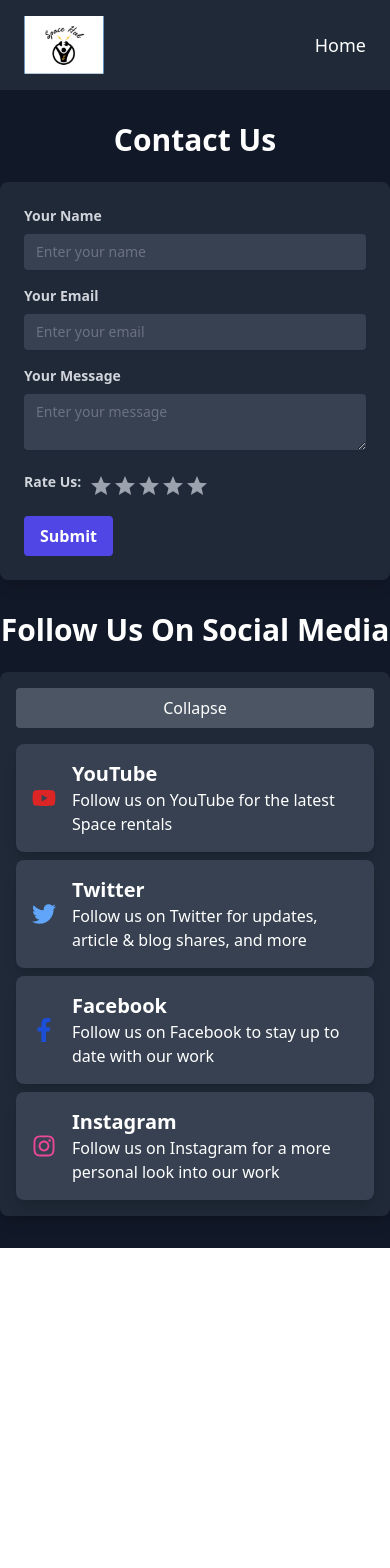
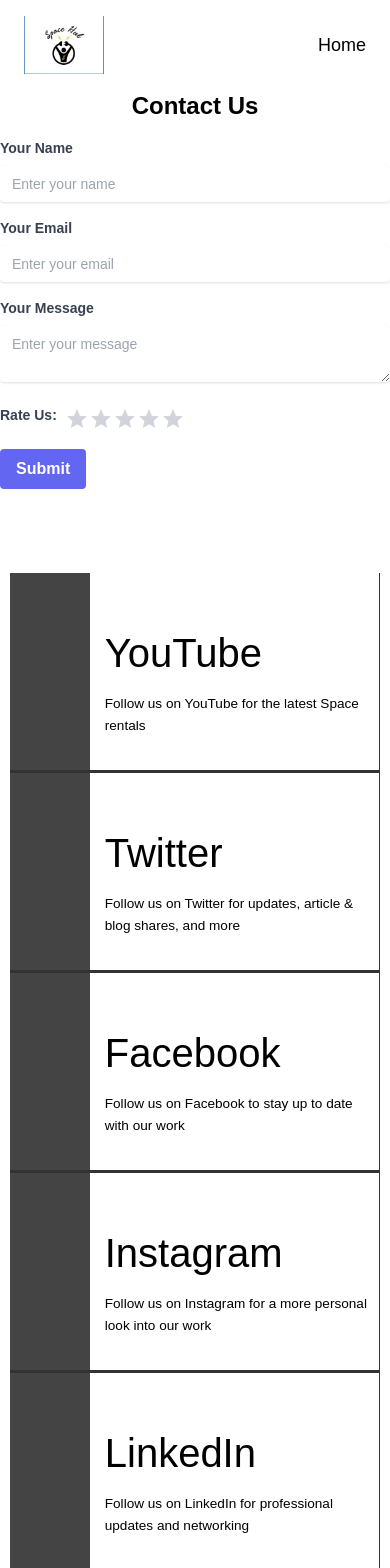
Before and after one commit to IannitoTechbros/PHASE-5-GROUP-PROJECT---IAN---ERICK---MARTIN---FELIX---JEREMIAH, a React (Create React App) app in the folder frontend/: page /contact in a window 390 px wide. Shown: the top 1568 px of the page. Before the commit the page ends 1248 px from the top, so only its background shows below. Built offline with nearby package versions, Linux system fonts and the light colour scheme.

Commit message:
Update to Contact Us component

```diff
--- a/frontend/src/components/Landing/Contact.jsx
+++ b/frontend/src/components/Landing/Contact.jsx
@@ -1,102 +1,108 @@
-import React, { useState, useEffect } from 'react';
+import React, { useState } from 'react';
 import { Link } from 'react-router-dom';
-import { FaYoutube, FaTwitter, FaFacebookF, FaInstagram } from 'react-icons/fa';
 import logo from '../../assets/images/logo.png';
+import './ContactUs.css';
 
 const ContactUs = () => {
   const [userName, setUserName] = useState('');
-  const [email, setEmail] = useState(''); // Added state for email
-  const [message, setMessage] = useState('');
+  const [email, setEmail] = useState(''); // State for email
+  const [message, setMessage] = useState(''); // State for message
+  const [rating, setRating] = useState(0);
   const [submitted, setSubmitted] = useState(false);
-  const [isAccordionOpen, setAccordionOpen] = useState(true);
-  const [error, setError] = useState('');
-  const [rating, setRating] = useState(0); // Added state for rating
+  const [errors, setErrors] = useState({}); // State for validation errors
 
   const handleSubmit = (e) => {
     e.preventDefault();
-    if (userName.trim() === '' || email.trim() === '' || message.trim() === '') {
-      setError('Please fill out all fields.');
+    // Simple validation
+    let formErrors = {};
+    if (!userName) formErrors.userName = 'Name is required';
+    if (!email) formErrors.email = 'Email is required';
+    if (!/\S+@\S+\.\S+/.test(email)) formErrors.email = 'Email is invalid';
+    if (!message) formErrors.message = 'Message is required';
+
+    if (Object.keys(formErrors).length === 0) {
+      // No errors
+      setSubmitted(true);
+      setErrors({});
     } else {
-      setError('');
-      setSubmitted(true);
+      // Set errors
+      setErrors(formErrors);
     }
   };
 
-  useEffect(() => {
-    if (isAccordionOpen) {
-      const timer = setTimeout(() => {
-        setAccordionOpen(false);
-      }, 60000); // Auto-collapse after 1 minute
+  const handleNameChange = (e) => {
+    setUserName(e.target.value);
+  };
 
-      return () => clearTimeout(timer);
-    }
-  }, [isAccordionOpen]);
+  const handleEmailChange = (e) => {
+    setEmail(e.target.value);
+  };
+
+  const handleMessageChange = (e) => {
+    setMessage(e.target.value);
+  };
 
   const handleStarClick = (index) => {
-    setRating(index + 1); // Update rating based on clicked star index
+    setRating(index + 1);
   };
 
   return (
     <>
-      <header className="w-full flex justify-between items-center py-4 px-6 bg-gray-800">
-        <Link to="/" className="flex items-center space-x-2">
+      <header className='w-full flex justify-between items-center py-4 px-6'>
+        <Link to="/" className='flex items-center space-x-2'>
           <img src={logo} alt="Space Hub Logo" className="w-20 h-18" />
         </Link>
-        <nav className="flex space-x-4">
-          <Link to="/" className="text-lg text-white hover:text-yellow-400 transition-colors">
-            Home
-          </Link>
+        <nav className='flex space-x-4'>
+          <Link to="/" className='text-lg hover:text-yellow-400'>Home</Link>
         </nav>
       </header>
-
-      <div className="flex flex-col items-center justify-center min-h-screen bg-gray-900 text-white py-8 space-y-8">
-        {/* Contact Us Form */}
-        <div className="w-full max-w-md">
-          <h2 className="text-3xl font-bold mb-6 text-center">Contact Us</h2>
+      <div className="flex flex-col items-center justify-center min-h-screen">
+        <h2 className="text-2xl font-bold mb-4">Contact Us</h2>
         {!submitted ? (
-            <form onSubmit={handleSubmit} className="bg-gray-800 p-6 rounded-lg shadow-lg transition-transform hover:scale-105 hover:bg-light-blue-600">
+          <form onSubmit={handleSubmit} className="max-w-md w-full">
             <div className="mb-4">
-                <label htmlFor="name" className="block text-gray-300 text-sm font-bold mb-2">
+              <label htmlFor="name" className="block text-gray-700 text-sm font-bold mb-2">
                 Your Name
               </label>
               <input
                 type="text"
                 id="name"
                 value={userName}
-                  onChange={(e) => setUserName(e.target.value)}
+                onChange={handleNameChange}
                 placeholder="Enter your name"
-                  className="px-3 py-2 placeholder-gray-500 text-gray-300 bg-gray-700 rounded text-sm shadow-sm outline-none focus:ring-2 focus:ring-blue-500 w-full hover:bg-gray-600 transition-colors"
+                className="px-3 py-2 placeholder-gray-400 text-gray-700 relative bg-white rounded text-sm shadow outline-none focus:outline-none focus:ring w-full"
               />
+              {errors.userName && <p className="text-red-500 text-xs">{errors.userName}</p>}
             </div>
             <div className="mb-4">
-                <label htmlFor="email" className="block text-gray-300 text-sm font-bold mb-2">
+              <label htmlFor="email" className="block text-gray-700 text-sm font-bold mb-2">
                 Your Email
               </label>
               <input
                 type="email"
                 id="email"
                 value={email}
-                  onChange={(e) => setEmail(e.target.value)}
+                onChange={handleEmailChange}
                 placeholder="Enter your email"
-                  className="px-3 py-2 placeholder-gray-500 text-gray-300 bg-gray-700 rounded text-sm shadow-sm outline-none focus:ring-2 focus:ring-blue-500 w-full hover:bg-gray-600 transition-colors"
+                className="px-3 py-2 placeholder-gray-400 text-gray-700 relative bg-white rounded text-sm shadow outline-none focus:outline-none focus:ring w-full"
               />
+              {errors.email && <p className="text-red-500 text-xs">{errors.email}</p>}
             </div>
             <div className="mb-4">
-                <label htmlFor="message" className="block text-gray-300 text-sm font-bold mb-2">
+              <label htmlFor="message" className="block text-gray-700 text-sm font-bold mb-2">
                 Your Message
               </label>
               <textarea
                 id="message"
                 value={message}
-                  onChange={(e) => setMessage(e.target.value)}
+                onChange={handleMessageChange}
                 placeholder="Enter your message"
-                  className="px-3 py-2 placeholder-gray-500 text-gray-300 bg-gray-700 rounded text-sm shadow-sm outline-none focus:ring-2 focus:ring-blue-500 w-full hover:bg-gray-600 transition-colors"
+                className="px-3 py-2 placeholder-gray-400 text-gray-700 relative bg-white rounded text-sm shadow outline-none focus:outline-none focus:ring w-full"
               ></textarea>
+              {errors.message && <p className="text-red-500 text-xs">{errors.message}</p>}
             </div>
-
-              {/* Star Rating */}
             <div className="mb-4 flex items-center">
-                <label htmlFor="rating" className="block text-gray-300 text-sm font-bold mb-2 mr-2">
+              <label htmlFor="rating" className="block text-gray-700 text-sm font-bold mb-2 mr-2">
                 Rate Us:
               </label>
               <div id="rating" className="flex">
@@ -114,11 +120,9 @@
                 ))}
               </div>
             </div>
-
-              {error && <p className="text-red-500 mb-4">{error}</p>}
             <button
               type="submit"
-                className="bg-indigo-600 hover:bg-green-600 text-white font-bold py-2 px-4 rounded focus:outline-none focus:ring-2 focus:ring-blue-500 transition-colors"
+              className="bg-indigo-500 hover:bg-indigo-700 text-white font-bold py-2 px-4 rounded focus:outline-none focus:shadow-outline"
             >
               Submit
             </button>
@@ -126,44 +130,71 @@
         ) : (
           <div className="text-center">
             <p className="text-lg font-bold">Thanks {userName} for contacting us!</p>
+            <p>Thank you for the {rating} star{rating > 1 ? 's' : ''} rating!</p>
             <p>Feel free to follow our social media pages below!</p>
           </div>
         )}
+        <div className="container">
+          <header>
+            <h1>Follow Me On Social Media</h1>
+          </header>
+          <ul className="accordion">
+            <li className="tab">
+              <div className="social youtube">
+                <a href="https://youtube.com/traversymedia" target="_blank" rel="noopener noreferrer">
+                  <i className="fab fa-youtube"></i>
+                </a>
               </div>
-
-        {/* Social Media Accordion */}
-        <div className="w-full max-w-md">
-          <h2 className="text-3xl font-bold mb-6 text-center">Follow Us On Social Media</h2>
-          <div className="bg-gray-800 p-4 rounded-lg shadow-lg transition-transform hover:bg-gray-700">
-            <button
-              onClick={() => setAccordionOpen(!isAccordionOpen)}
-              className="w-full bg-gray-600 text-white py-2 rounded hover:bg-gray-500 transition-colors mb-4"
-            >
-              {isAccordionOpen ? 'Collapse' : 'Expand'}
-            </button>
-            {isAccordionOpen && (
-              <ul className="space-y-2">
-                {[
-                  { platform: 'YouTube', url: 'https://youtube.com/traversymedia', icon: <FaYoutube className="text-red-600" />, description: 'Follow us on YouTube for the latest Space rentals' },
-                  { platform: 'Twitter', url: 'https://twitter.com/traversymedia', icon: <FaTwitter className="text-blue-400" />, description: 'Follow us on Twitter for updates, article & blog shares, and more' },
-                  { platform: 'Facebook', url: 'https://facebook.com/traversymedia', icon: <FaFacebookF className="text-blue-700" />, description: 'Follow us on Facebook to stay up to date with our work' },
-                  { platform: 'Instagram', url: 'http://instagram.com/traversymedia', icon: <FaInstagram className="text-pink-500" />, description: 'Follow us on Instagram for a more personal look into our work' }
-                ].map(({ platform, url, icon, description }) => (
-                  <li key={platform} className="transition-transform transform hover:scale-105">
-                    <div className="flex items-center p-4 bg-gray-700 rounded-lg shadow-lg hover:bg-gray-600 transition-all">
-                      <a href={url} target="_blank" rel="noopener noreferrer" className="text-2xl mr-4">
-                        {icon}
-                      </a>
-                      <div>
-                        <h3 className="text-xl font-semibold">{platform}</h3>
-                        <p>{description}</p>
-                      </div>
+              <div className="content">
+                <h1>YouTube</h1>
+                <p>Follow us on YouTube for the latest Space rentals</p>
               </div>
             </li>
-                ))}
+            <li className="tab">
+              <div className="social twitter">
+                <a href="https://twitter.com/traversymedia" target="_blank" rel="noopener noreferrer">
+                  <i className="fab fa-twitter"></i>
+                </a>
+              </div>
+              <div className="content">
+                <h1>Twitter</h1>
+                <p>Follow us on Twitter for updates, article & blog shares, and more</p>
+              </div>
+            </li>
+            <li className="tab">
+              <div className="social facebook">
+                <a href="https://facebook.com/traversymedia" target="_blank" rel="noopener noreferrer">
+                  <i className="fab fa-facebook-f"></i>
+                </a>
+              </div>
+              <div className="content">
+                <h1>Facebook</h1>
+                <p>Follow us on Facebook to stay up to date with our work</p>
+              </div>
+            </li>
+            <li className="tab">
+              <div className="social instagram">
+                <a href="http://instagram.com/traversymedia" target="_blank" rel="noopener noreferrer">
+                  <i className="fab fa-instagram"></i>
+                </a>
+              </div>
+              <div className="content">
+                <h1>Instagram</h1>
+                <p>Follow us on Instagram for a more personal look into our work</p>
+              </div>
+            </li>
+            <li className="tab">
+              <div className="social linkedin">
+                <a href="https://linkedin.com/in/traversymedia" target="_blank" rel="noopener noreferrer">
+                  <i className="fab fa-linkedin"></i>
+                </a>
+              </div>
+              <div className="content">
+                <h1>LinkedIn</h1>
+                <p>Follow us on LinkedIn for professional updates and networking</p>
+              </div>
+            </li>
           </ul>
-            )}
-          </div>
         </div>
       </div>
     </>
--- /dev/null
+++ b/frontend/src/components/Landing/ContactUs.css
@@ -0,0 +1,171 @@
+* {
+  margin: 0;
+  padding: 0;
+  border: 0;
+}
+
+body {
+  background-color: #ffffff;
+  font-family: Arial, Helvetica, sans-serif;
+}
+
+.container {
+  margin: 50px auto;
+  width: 90%;
+}
+
+header h1 {
+  color: #fff;
+  margin-bottom: 10px;
+  text-align: center;
+}
+
+.accordion {
+  background: #333;
+  width: 100%;
+  min-width: 800px;
+  display: block;
+  list-style-type: none;
+  overflow: hidden;
+  height: 200px;
+  font-size: 0;
+}
+
+.tab {
+  display: inline-block;
+  background-color: #444;
+  border-right: #333 1px solid;
+  width: 80px;
+  height: 200px;
+  overflow: hidden;
+  position: relative;
+  margin: 0;
+  transition: all 0.5s ease-in-out 0.1s;
+}
+
+.tab:hover {
+  width: 450px;
+}
+
+.tab:hover .social a {
+  margin-left: -5px;
+}
+
+.tab .content {
+  background: #fff;
+  width: 360px;
+  height: 200px;
+  margin-left: 80px;
+  padding: 50px 0 0 15px;
+  position: relative;
+}
+
+.tab .content h1 {
+  font-size: 2.5rem;
+  margin-bottom: 10px;
+}
+
+.tab .content p {
+  font-size: 0.85rem;
+  line-height: 1.4rem;
+  padding-right: 30px;
+}
+
+.social {
+  position: absolute;
+  top: 0;
+  left: 0;
+  height: 100%;
+  width: 80px;
+  background-color: #444;
+  display: flex;
+  justify-content: center;
+  align-items: center;
+  transition: all 0.4s ease-in-out;
+}
+
+.social a {
+  font-size: 48px;
+  color: #fff;
+  text-decoration: none;
+  transition: all 0.4s ease-in-out;
+}
+
+.social.youtube:hover {
+  background-color: #ff0000; /* YouTube red */
+}
+
+.social.twitter:hover {
+  background-color: #1da1f2; /* Twitter blue */
+}
+
+.social.facebook:hover {
+  background-color: #1877f2; /* Facebook blue */
+}
+
+.social.instagram:hover {
+  background-color: #d51c1c; /* Instagram pink */
+}
+
+.social.linkedin:hover {
+  background-color: #0077b5; /* LinkedIn blue */
+}
+
+.social:hover a {
+  color: #fff; /* Ensure icon is visible against background color */
+}
+
+@media (max-width: 950px) {
+  .container {
+    width: 70%;
+  }
+
+  .tab {
+    display: block;
+    width: 100%;
+    border-bottom: 3px #333 solid;
+  }
+
+  .accordion {
+    display: block;
+    min-width: 450px;
+    height: auto;
+  }
+
+  .tab .content {
+    width: 85%;
+  }
+
+  .tab:hover {
+    width: 100%;
+  }
+}
+
+@media (max-width: 680px) {
+  .container {
+    width: 95%;
+  }
+
+  .accordion {
+    width: 100%;
+    min-width: 350px;
+  }
+
+  /* Star Rating */
+  #rating svg {
+    cursor: pointer;
+    transition: color 0.3s;
+  }
+
+  #rating svg:hover {
+    color: #f5b301; /* Yellow color on hover */
+  }
+
+  .text-yellow-500 {
+    color: #f5b301; /* Yellow color for filled stars */
+  }
+
+  .text-gray-400 {
+    color: #d1d5db; /* Gray color for empty stars */
+  }
+}
```
Lines whose indentation alone changed are shown as unchanged.
